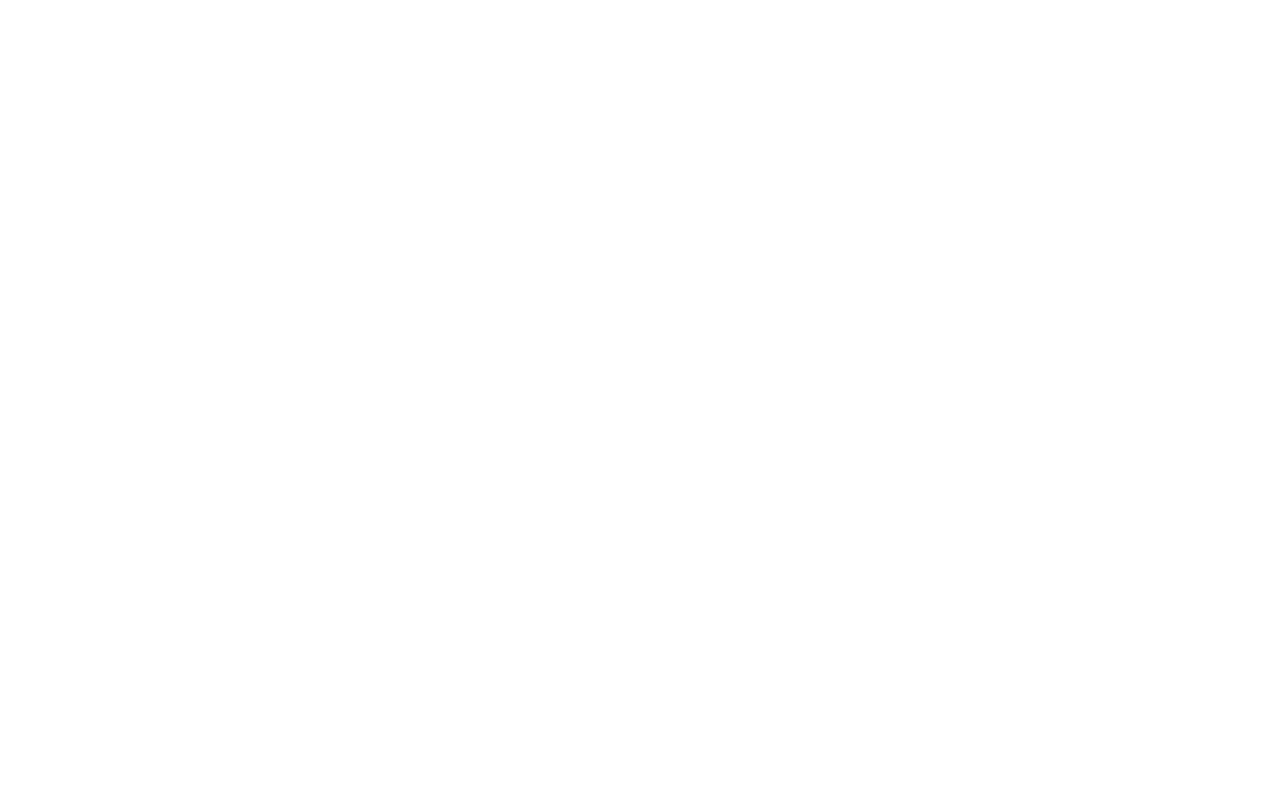
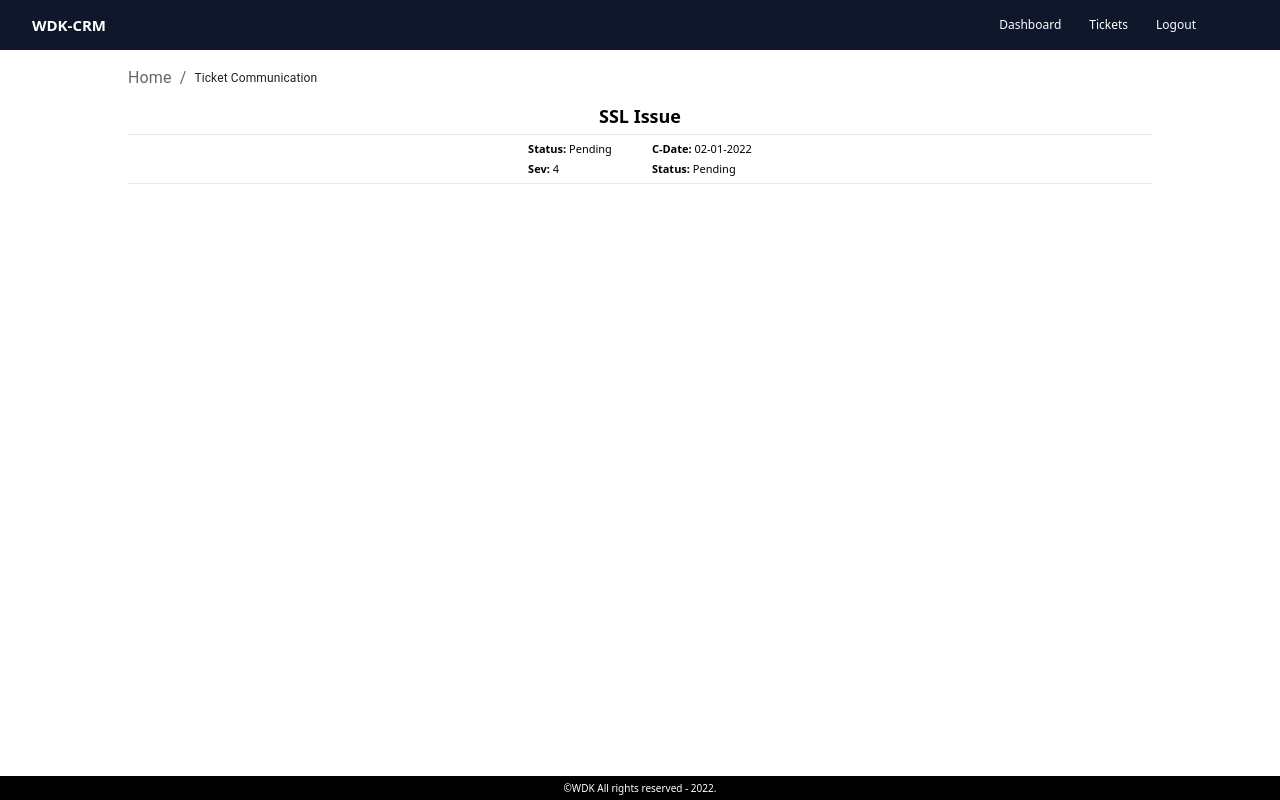
Before and after one commit to osefatul/ticket-tracker-system-CRM, a React (Create React App) app in the folder frontend/: page /ticket-communication in a window 1280 px wide. Before the commit this address had no page. Built offline with nearby package versions, Linux system fonts and the light colour scheme.

Commit message:
ticket search functionalilty has been coded and added to ticket list page

```diff
--- a/frontend/src/App.js
+++ b/frontend/src/App.js
@@ -7,6 +7,7 @@ import Header from "./components/Header";
 import Footer from "./components/Footer";
 import AddTicket from "./pages/AddTicket";
 import TicketLists from "./pages/TicketLists";
+import TicketPage from "./pages/TicketPage";
 
 function App() {
   return (
@@ -17,6 +18,7 @@ function App() {
         <Route path="dashboard" element={<Dashboard />} />
         <Route path="new_ticket" element={<AddTicket />} />
         <Route path="ticket-lists" element={<TicketLists />} />
+        <Route path="ticket-communication" element={<TicketPage />} />
       </Routes>
     </div>
   );
--- /dev/null
+++ b/frontend/src/components/Sidebar.jsx
@@ -0,0 +1,30 @@
+import React from "react";
+
+function Sidebar() {
+  return (
+    <div className="text-black flex flex-col justify-center mx-auto w-[80%]">
+      <div className="text-sm flex items-start sm:items-center justify-start sm:justify-center overflow-x-auto ">
+        {/* <h1 className=" h-11 w-[150px] font-bold text-sm flex items-center justify-center">
+          Ticket Summary
+        </h1> */}
+        <div className="grid grid-rows-2 grid-flow-col gap-x-10 ">
+          <p className=" text-[11px]">
+            <span className="font-bold">Status: </span>Pending{" "}
+          </p>
+          <p className=" text-[11px]">
+            <span className="font-bold ">Sev: </span>4
+          </p>
+          <p className=" text-[11px]">
+            <span className="font-bold "> C-Date: </span>
+            02-01-2022
+          </p>
+          <p className=" text-[11px]">
+            <span className="font-bold ">Status: </span>Pending
+          </p>
+        </div>
+      </div>
+    </div>
+  );
+}
+
+export default Sidebar;
--- /dev/null
+++ b/frontend/src/pages/TicketPage.jsx
@@ -0,0 +1,28 @@
+import React from "react";
+import PageBreadCrumbs from "../components/PageBreadCrumbs";
+import Header from "../components/Header";
+import Footer from "../components/Footer";
+import Sidebar from "../components/Sidebar";
+function TicketPage() {
+  return (
+    <>
+      <Header />
+      <div className="layout pt-4 text-black">
+        <div className="text-[12px] pb-3">
+          <PageBreadCrumbs page="Ticket Communication" />
+        </div>
+        <h1 className="flex items-center justify-center font-bold text-lg">
+          SSL Issue
+        </h1>
+        <hr className="flex items-center justify-center mx-auto bg-slate-500 w-[100%] my-1" />
+        <div>
+          <Sidebar />
+          <hr className="flex items-center justify-center mx-auto bg-slate-500 w-[100%] my-1" />
+        </div>
+      </div>
+      <Footer />
+    </>
+  );
+}
+
+export default TicketPage;
```
